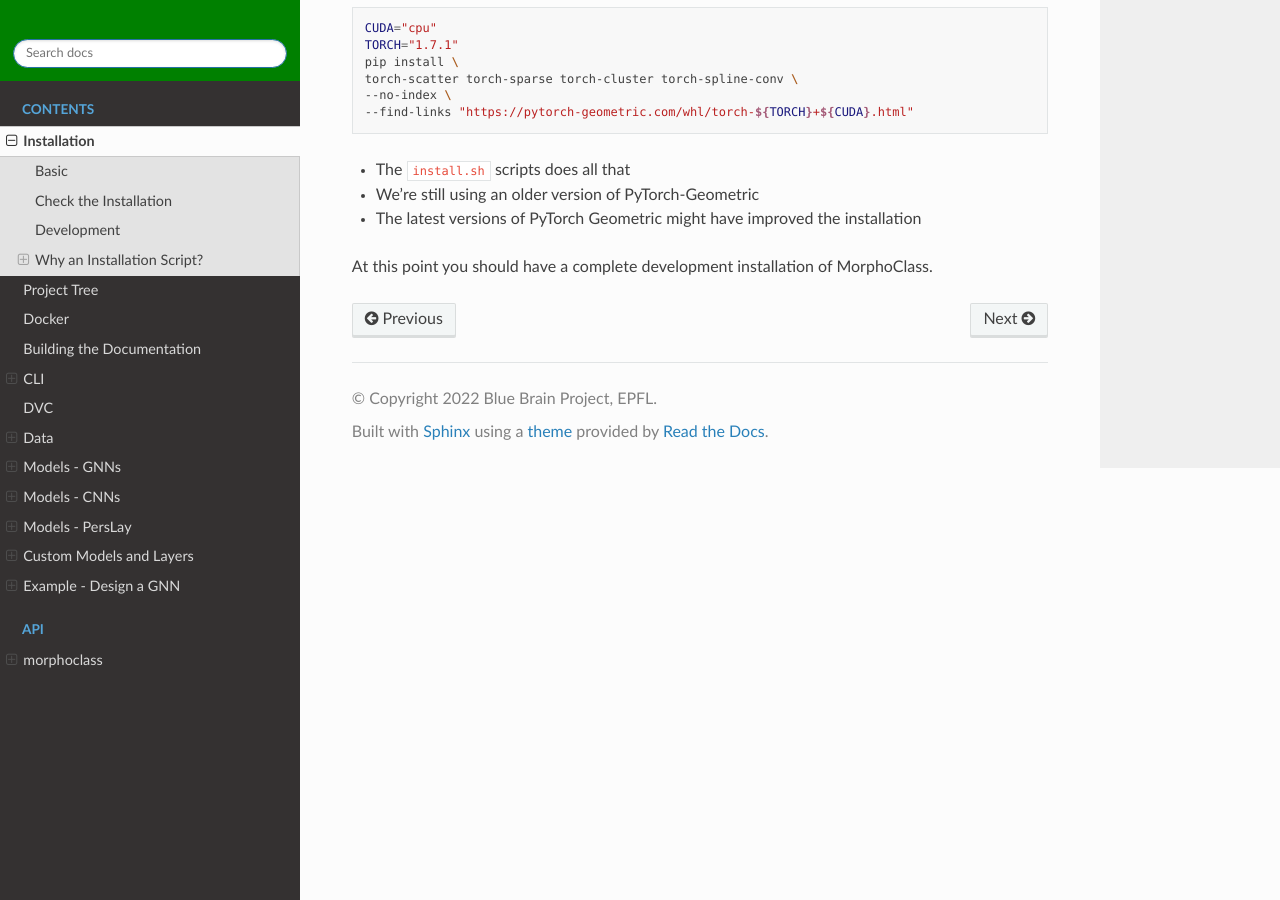
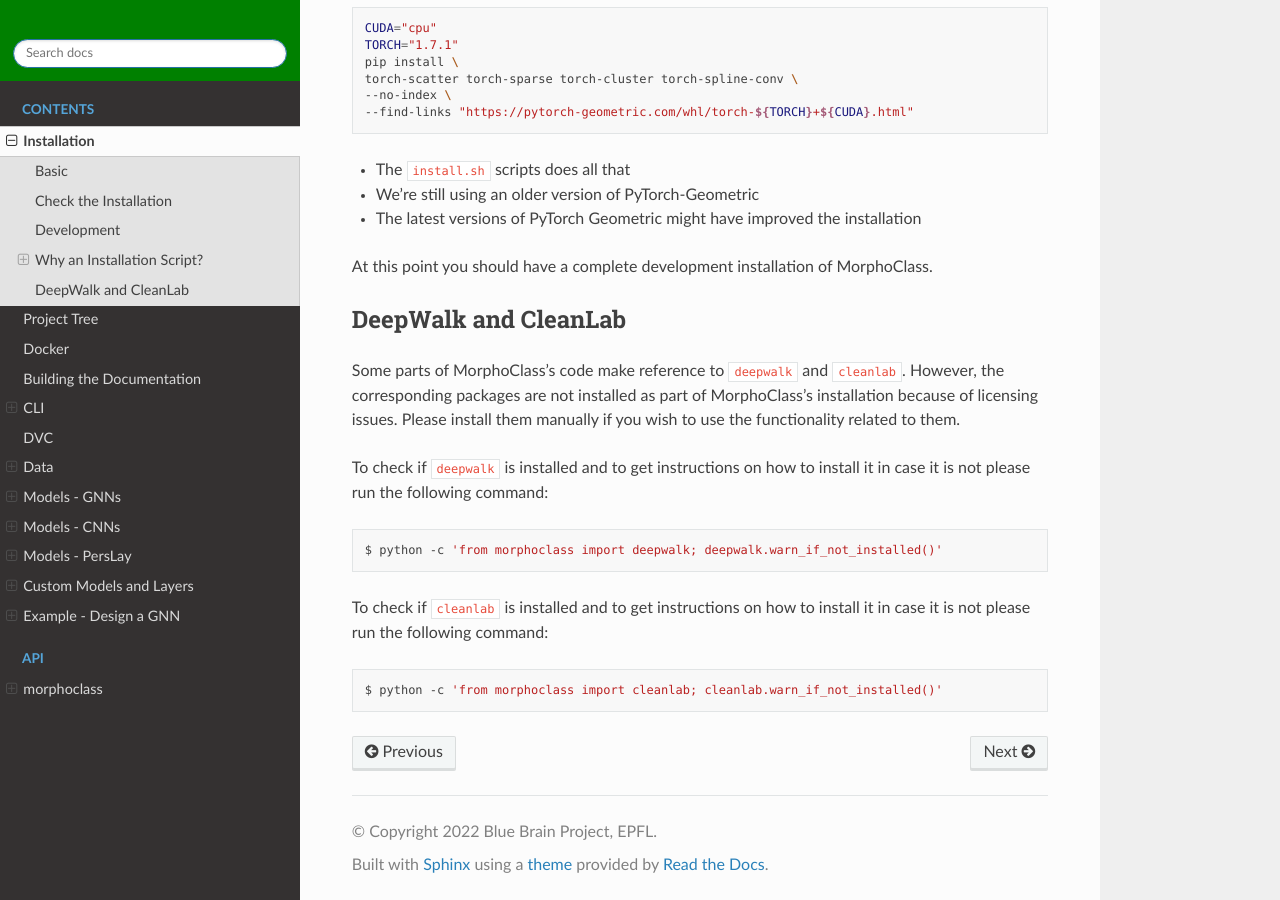
Before and after one commit to BlueBrain/morphoclass, a Sphinx documentation site: the page built from docs/source/sections/installation.rst, in a window 1280 px wide and 900 px high, scrolled down 3506 px. Built offline with Sphinx 7.4.7 and the Read the Docs theme 2.0.0, drawn with Linux system fonts in a browser that asks for light colours; the version number could not be read and is left out.

Commit message:
Add the "DeepWalk and CleanLab" section to "Installation"

```diff
--- a/docs/source/sections/installation.rst
+++ b/docs/source/sections/installation.rst
@@ -178,3 +178,24 @@ version is ``1.7.1`` (check ``requirements.txt`` for the correct version):
 
 At this point you should have a complete development installation of
 MorphoClass.
+
+DeepWalk and CleanLab
+---------------------
+Some parts of MorphoClass's code make reference to ``deepwalk`` and
+``cleanlab``. However, the corresponding packages are not installed as part
+of MorphoClass's installation because of licensing issues. Please install
+them manually if you wish to use the functionality related to them.
+
+To check if ``deepwalk`` is installed and to get instructions on how to
+install it in case it is not please run the following command:
+
+.. code-block:: sh
+
+    $ python -c 'from morphoclass import deepwalk; deepwalk.warn_if_not_installed()'
+
+To check if ``cleanlab`` is installed and to get instructions on how to
+install it in case it is not please run the following command:
+
+.. code-block:: sh
+
+    $ python -c 'from morphoclass import cleanlab; cleanlab.warn_if_not_installed()'
```
